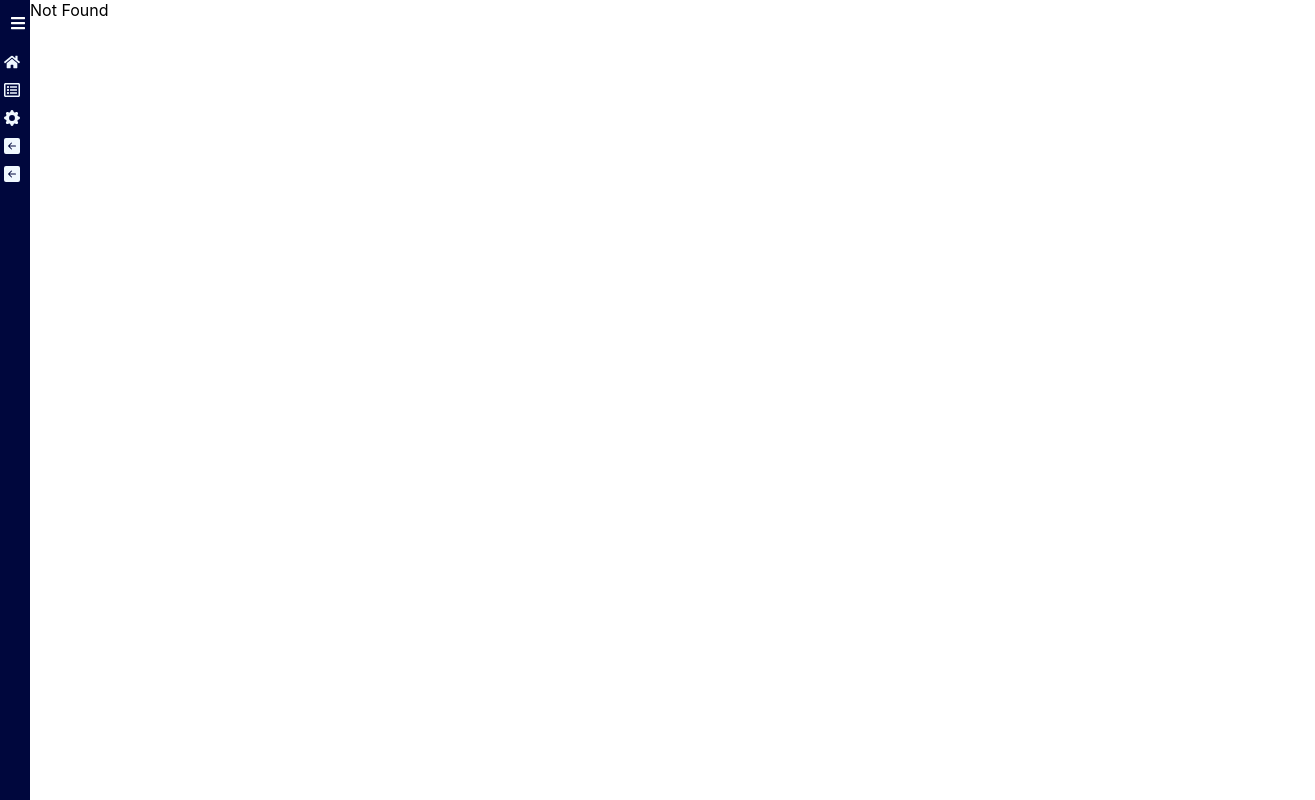
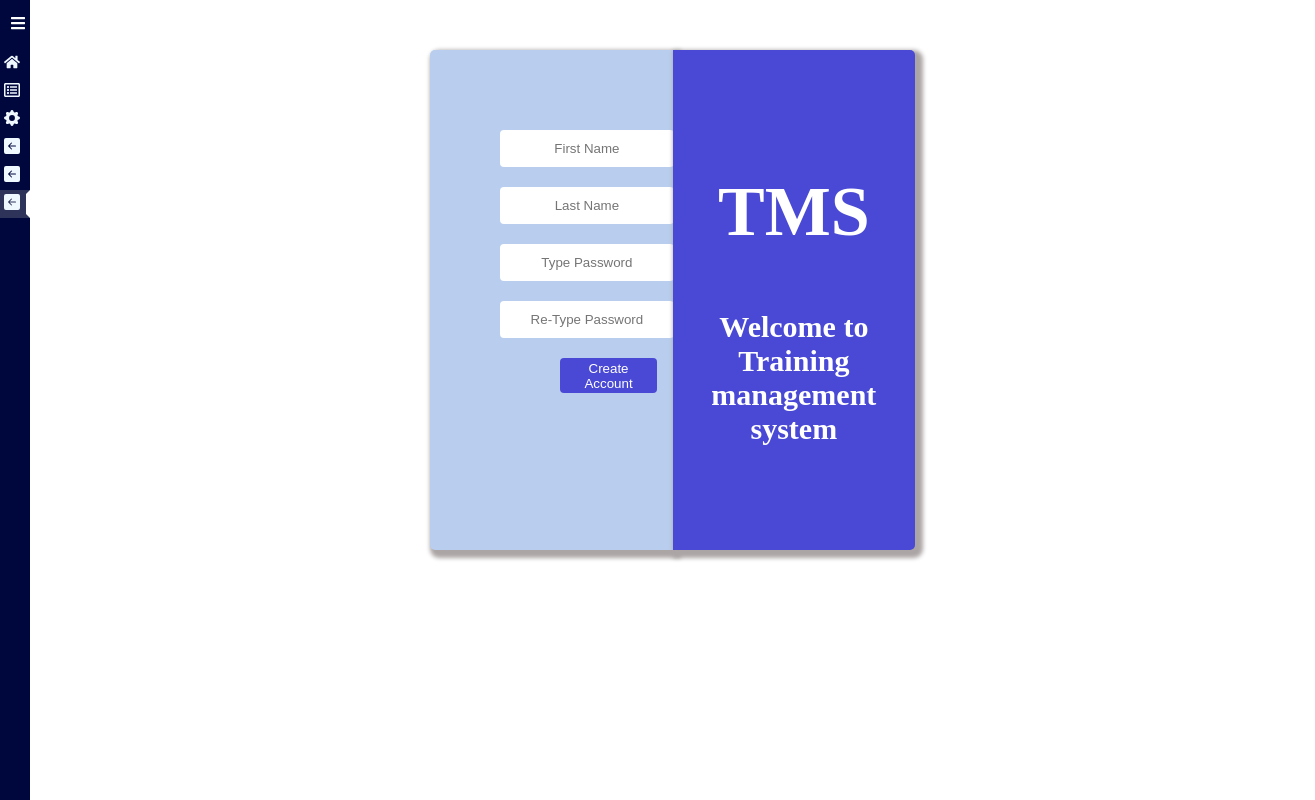
Before and after one commit to DawoodIsrar/TrainingManagementSystem, a React (Create React App) app: page /SignUp in a window 1280 px wide. Before the commit this address had no page. Shown: the whole page, 1315 px wide, since content can reach past the window. Built offline with nearby package versions, Linux system fonts and the light colour scheme.

Commit message:
SignUp page created and rendered

```diff
--- a/src/App.js
+++ b/src/App.js
@@ -9,6 +9,7 @@ import Sidebar from "./components/sidebar/Sidebar";
 import Logout from "./components/pages/Logout";
 import CourseDetail from "./components/pages/CourseDetail";
 import Quiz from "./components/pages/Quiz";
+import Signup from "./components/pages/Signup";
 
 function App() {
   return (
@@ -24,10 +25,12 @@ function App() {
             <Route path="/*" element={<div>Not Found</div>}></Route>
             <Route path="/logout" element={<Logout />}></Route>
             <Route path="/Quiz" element={<Quiz />}></Route>
+            <Route path="/SignUp" element={<Signup />}></Route>
 
           </Routes>
         </Sidebar>
       </Router>
+
     </>
   );
 }
--- a/src/components/pages/AccountSetting.jsx
+++ b/src/components/pages/AccountSetting.jsx
@@ -1,8 +1,11 @@
 import React from 'react'
 import '../../App.css';
+import Signup from './Signup';
 function AccountSetting() {
   return (
-    <div>AccountSetting</div>
+    <><div>AccountSetting</div>
+
+    </>
   )
 }
 
--- /dev/null
+++ b/src/components/pages/Signup.js
@@ -0,0 +1,30 @@
+import React from 'react'
+
+function Signup() {
+  return (
+    <div className='reg'>
+        <div className='form'>
+        <form className='regform'>
+            <div className='fields'>
+            <input className='inputform' type="text" placeholder='First Name'></input><br></br>
+        <input className='inputform' type="text" placeholder='Last Name'></input><br></br>
+
+        <input className='inputform' type="password" placeholder='Type Password' ></input><br></br>
+
+        <input className='inputform' type="password" placeholder='Re-Type Password'></input><br></br>
+            <button className='form-btn'>Create Account</button>
+
+            </div>
+        </form>
+        </div>
+        <div className='half'>
+        <div className='half-card'>
+            <h2>TMS </h2>
+            <h4>Welcome to Training management system</h4>
+        </div>
+        </div>
+    </div>
+  )
+}
+
+export default Signup
--- a/src/components/pages/Style.css
+++ b/src/components/pages/Style.css
@@ -54,3 +54,88 @@
   .answer-section button:last-child {
     margin-bottom: 0;
   }
+
+
+
+  /* --------SignUp--------- */
+
+
+
+.reg{
+  box-sizing: border-box;
+  border: 0px solid black;
+  box-shadow: 5px ;
+  border-radius:2px ;
+  margin: 50px 400px;
+  display: flex;
+  justify-content: center;
+
+
+}
+.regform{
+  box-sizing: border-box;
+  background-color: #b9ceee;
+  height:500px;
+  margin:0 auto;
+  box-shadow:4px 4px 4px 4px rgb(172, 165, 165);
+  border:none;
+  border-radius: 5px 0px 0px 5px;
+  align-items: center;
+  padding: 10px auto;
+
+
+
+}
+.inputform{
+  height:35px;
+  margin: 10px 70px  ;
+  width: 70%;
+  border-radius: 4px;
+  border: none;
+  text-align: center;
+}
+.form-btn{
+  height:35px;
+  margin-top: 10px;
+  margin-inline: 130px;
+  width: 40%;
+  border-radius: 4px;
+  border: none;
+  color: white;
+  background-color: rgb(73, 73, 214);;
+
+}
+
+.fields{
+padding-top: 70px;
+
+
+}
+.half{
+  width: 50%;
+  background: rgb(73, 73, 214);
+  border-radius: 0px 5px 5px 0px;
+  box-shadow:4px 4px 4px 4px rgb(172, 165, 165);
+  display: flex;
+  justify-content: center;
+  align-items: center;
+
+}
+.half-card h2{
+  color: white;
+  font-size: 70px;
+  font-family: cursive;
+  text-align: center;
+}
+.half-card h4{
+  color: white;
+    font-size: 30px;
+    font-family: cursive;
+    text-align: center;
+}
+.form{
+  width: 50%;
+  margin:0 auto;
+
+
+}
--- a/src/components/sidebar/Sidebar.jsx
+++ b/src/components/sidebar/Sidebar.jsx
@@ -31,6 +31,11 @@ const routes = [
         name:"Quiz",
         icon:<BsFillArrowLeftSquareFill/>
     },
+    {
+        path:'Signup',
+        name:"signup",
+        icon:<BsFillArrowLeftSquareFill/>
+    }
 ]
 function Sidebar({children}) {
     const [isOpen,setIsopen] = useState(false)
```
Also changed, not shown: src/components/pages/Login.js (added, +30 -0 lines).
